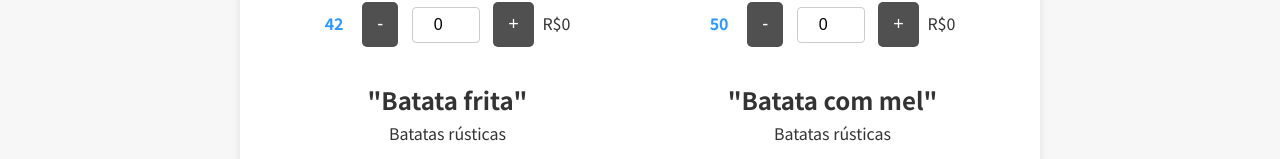
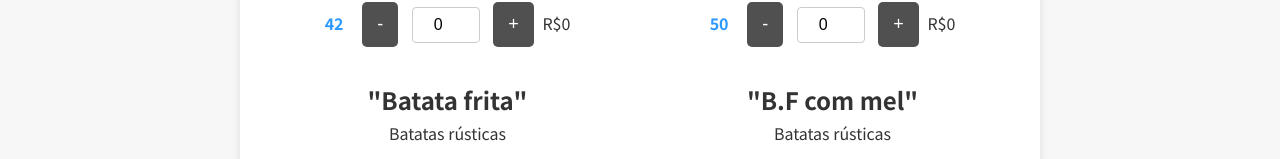
Before and after one commit to haseungsong/Seoulchicken, a plain HTML site: page index.html in a window 1280 px wide. Both pictures are taken after a click on the link "K-food". Shown: the part 488-647 px from the top of the page. Drawn offline with Linux system fonts and the light colour scheme.

Commit message:
Update index.html

```diff
--- a/index.html
+++ b/index.html
@@ -758,7 +758,7 @@
                 </div>
 
                 <div class="menu-item" id="k-food4"> <!-- K-food 항목 2 -->
-                    <h2>"Batata com mel" </h2> <!-- 메뉴 제목 설명 -->
+                    <h2>"B.F com mel" </h2> <!-- 메뉴 제목 설명 -->
                     <p>Batatas rústicas</p> <!-- 메뉴 설명 -->
                     <img src="https://i.imgur.com/WCNjQ1W.jpeg" alt="K-food 4 사진"> <!-- K-food 이미지 -->
                     <span class="price-per-item" style="color: rgba(0, 132, 255, 0.829); font-weight: bold; cursor: pointer;">45</span>
```
